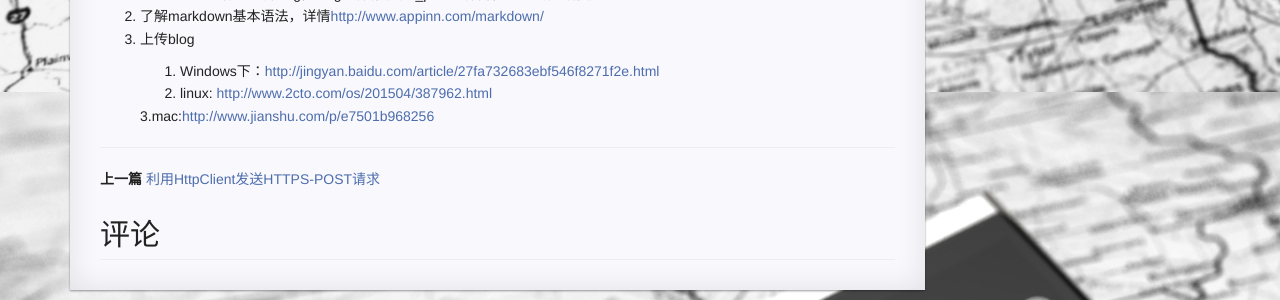
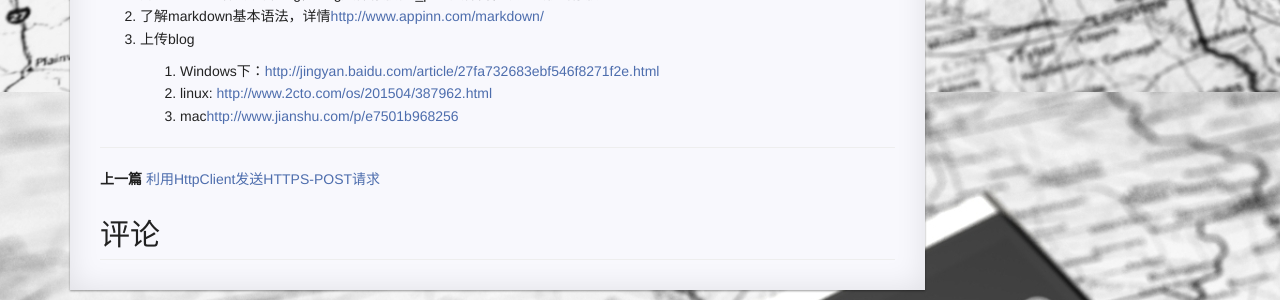
Before and after one commit to Dongwublog/Dongwublog.github.io, a Jekyll site: the page built from _posts/2016-08-04-github-build-blog.md, in a window 1280 px wide. Shown: the part 988-1288 px from the top of the page. Built offline with Jekyll 4.4.1, drawn with Linux system fonts in a browser that asks for light colours; comment, search, counter and statistics services are not loaded.

Commit message:
Update 2016-08-04-github-build-blog.md

```diff
--- a/_posts/2016-08-04-github-build-blog.md
+++ b/_posts/2016-08-04-github-build-blog.md
@@ -43,5 +43,4 @@ Github是一个代码托管平台和开发者社区，开发者可以在Github
 
     1. Windows下：[http://jingyan.baidu.com/article/27fa732683ebf546f8271f2e.html](http://jingyan.baidu.com/article/27fa732683ebf546f8271f2e.html)
     2. linux: [http://www.2cto.com/os/201504/387962.html](http://www.2cto.com/os/201504/387962.html)
-
-    3.mac:[http://www.jianshu.com/p/e7501b968256](http://www.jianshu.com/p/e7501b968256)
+    3. mac[http://www.jianshu.com/p/e7501b968256](http://www.jianshu.com/p/e7501b968256)
```
